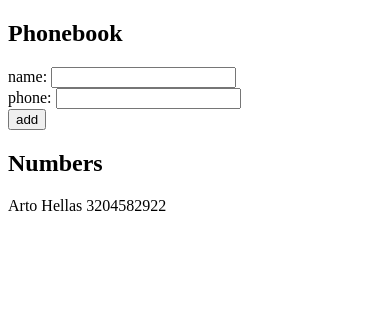
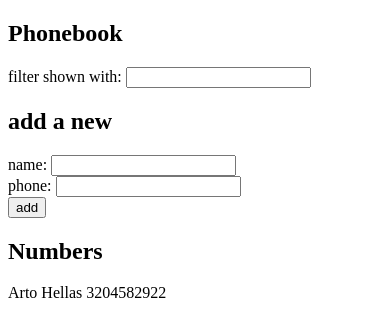
Before and after one commit to d3w3r/fullstackopen, a React (Vite) app in the folder part2/phonebook/: page / in a window 390 px wide. Shown: the top 336 px of the page. Built offline with nearby package versions, Linux system fonts and the light colour scheme.

Commit message:
Finished step 4 of phonebook

```diff
--- a/part2/phonebook/src/App.jsx
+++ b/part2/phonebook/src/App.jsx
@@ -6,9 +6,11 @@ const App = () => {
   ]);
   const [newName, setNewName] = useState('');
   const [newPhone, setNewPhone] = useState('');
+  const [newFilter, setNewFilter] = useState('');
+  const [filter, setFilter] = useState('false');
 
+  const trackName = (event) => setNewName(event.target.value);
   const trackPhone = (event) => setNewPhone(event.target.value);
-  const trackName = (event) => setNewName(event.target.value);
   const addName = (event) => {
     event.preventDefault();
 
@@ -39,11 +41,22 @@ const App = () => {
     setNewName('');
     setNewPhone('');
   };
+  const trackFilter = (event) => {
+    const value = event.target.value;
 
+    if (value.trim().length === 0) setFilter(false);
+    else setFilter(true);
+
+    setNewFilter(value);
+  }
 
   return (
     <div>
       <h2>Phonebook</h2>
+      <div>
+        filter shown with: <input value={newFilter} onChange={trackFilter}/>
+      </div>
+      <h2>add a new</h2>
       <form onSubmit={addName}>
         <div>
           name: <input value={newName} onChange={trackName}/>
@@ -57,7 +70,11 @@ const App = () => {
       </form>
       <h2>Numbers</h2>
       <div>
-        {persons.map(p => <p key={p.id}>{p.name} {p.phone}</p>)}
+        {
+          filter
+            ? persons.filter(p => p.name.includes(newFilter)).map(p => <p key={p.id}>{p.name} {p.phone}</p>)
+            : persons.map(p => <p key={p.id}>{p.name} {p.phone}</p>)
+        }
       </div>
     </div>
   )
```
